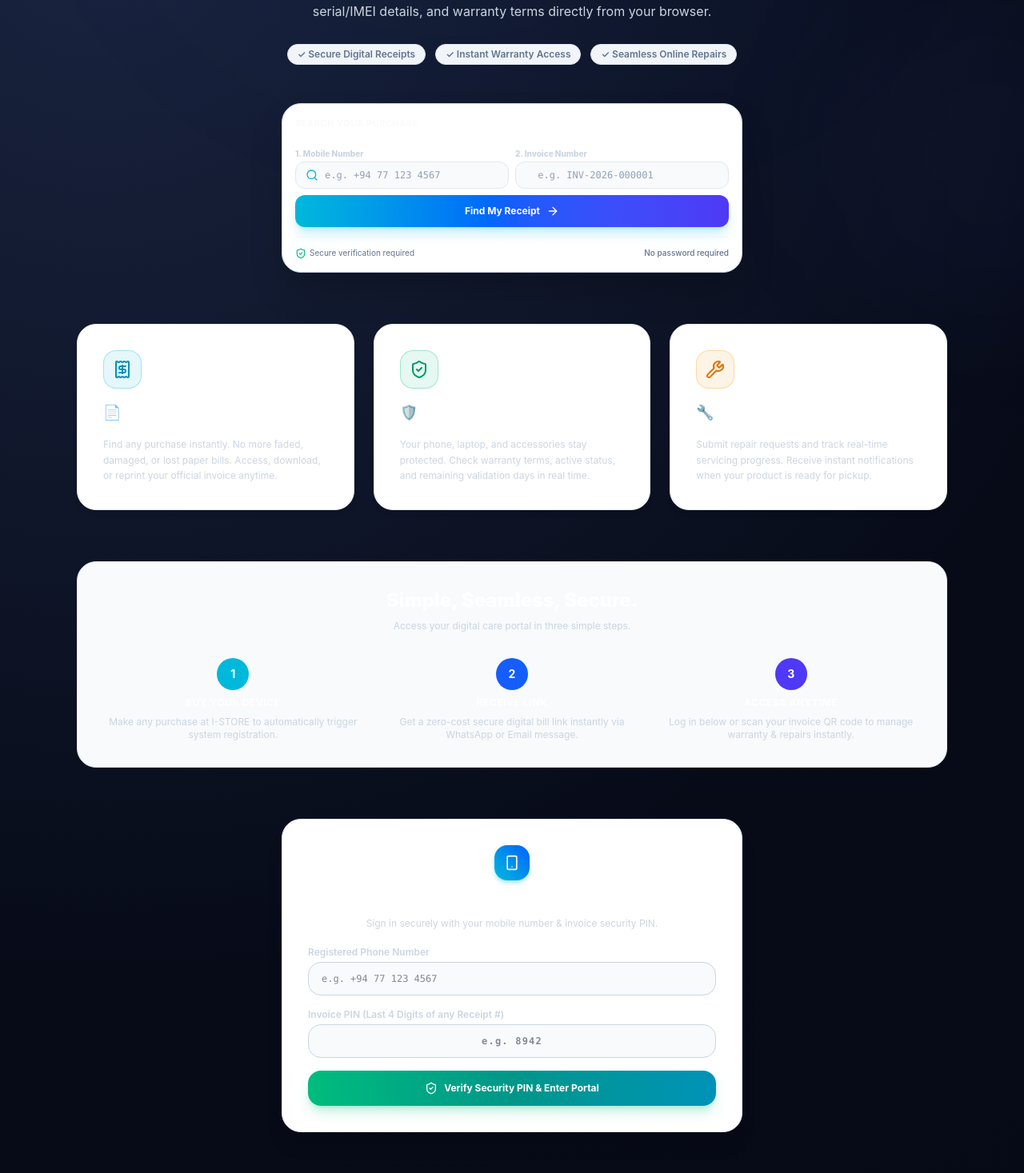
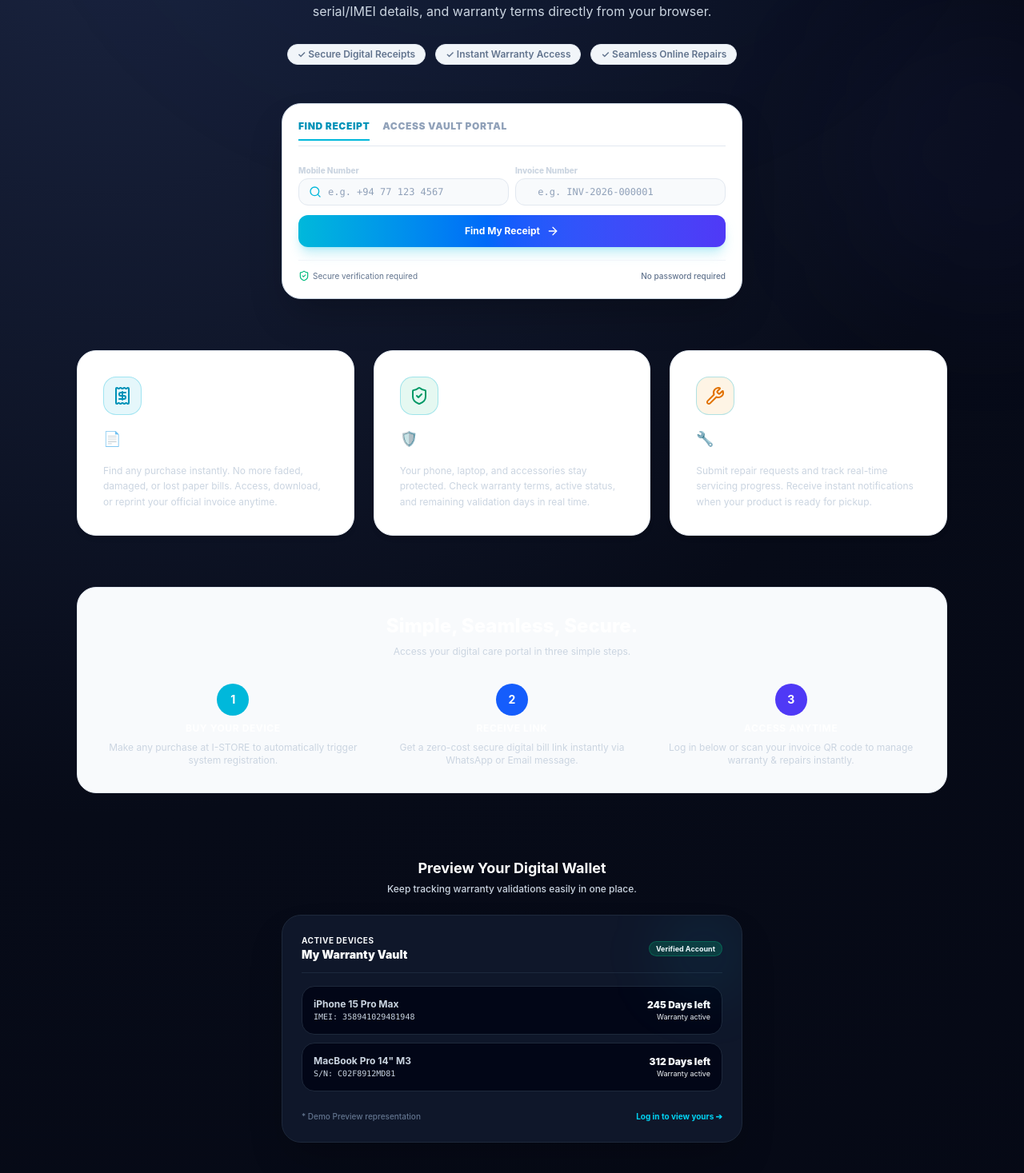
Before and after one commit to SahanPramuditha-Dev/I-Store-Customer-Portal, a React (Vite) app: page / in a window 1280 px wide. Shown: the part 383-1850 px from the top of the page at 80% size. Built offline with nearby package versions, Linux system fonts and the light colour scheme.

Commit message:
Design: Consolidate invoice search and portal login into a unified tabbed hero widget; remove duplicate login box

```diff
--- a/src/App.tsx
+++ b/src/App.tsx
@@ -75,6 +75,8 @@ function StoreLandingPage({ isDark, toggleTheme }: { isDark: boolean; toggleThem
   const [pinInput, setPinInput] = useState('');
   const [customerInvoices, setCustomerInvoices] = useState<any[]>([]);
   const [loginError, setLoginError] = useState('');
+  const [searchTab, setSearchTab] = useState<'search' | 'login'>('search');
+
 
   const handleVerifyCustomer = async () => {
     if (!phoneLogin.trim() || !pinInput.trim()) {
@@ -226,16 +228,40 @@ function StoreLandingPage({ isDark, toggleTheme }: { isDark: boolean; toggleThem
             <span className="bg-slate-100 dark:bg-slate-900 px-3 py-1 rounded-full border border-slate-200 dark:border-slate-800/80">✓ Seamless Online Repairs</span>
           </div>
 
-          {/* Secure Dual-Field Search Box */}
+          {/* Secure Tabbed Access Widget */}
           <div className="max-w-xl mx-auto pt-4 sm:pt-6">
-            <div className="bg-white dark:bg-slate-900 border border-slate-300 dark:border-slate-800 p-4 rounded-3xl shadow-2xl space-y-3 relative">
-              <div className="text-left pb-1">
-                <span className="text-[11px] font-bold text-slate-500 uppercase tracking-wider block">Search your purchase</span>
+            <div className="bg-white dark:bg-slate-900 border border-slate-300 dark:border-slate-800 p-5 rounded-3xl shadow-2xl space-y-4 relative">
+
+              {/* Tabs */}
+              <div className="flex border-b border-slate-200 dark:border-slate-800 pb-1.5 gap-4">
+                <button
+                  onClick={() => { setSearchTab('search'); setSearchError(''); setLoginError(''); }}
+                  className={`text-xs font-black uppercase tracking-wider pb-2 border-b-2 transition-all ${
+                    searchTab === 'search'
+                      ? 'border-cyan-500 text-cyan-600 dark:text-cyan-400'
+                      : 'border-transparent text-slate-400 hover:text-slate-600'
+                  }`}
+                >
+                  Find Receipt
+                </button>
+                <button
+                  onClick={() => { setSearchTab('login'); setSearchError(''); setLoginError(''); }}
+                  className={`text-xs font-black uppercase tracking-wider pb-2 border-b-2 transition-all ${
+                    searchTab === 'login'
+                      ? 'border-cyan-500 text-cyan-600 dark:text-cyan-400'
+                      : 'border-transparent text-slate-400 hover:text-slate-600'
+                  }`}
+                >
+                  Access Vault Portal
+                </button>
               </div>
-              <form onSubmit={handleSearch} className="space-y-2">
+
+              {searchTab === 'search' ? (
+                /* Tab 1: Find Single Receipt */
+                <form onSubmit={handleSearch} className="space-y-3">
                   <div className="grid grid-cols-1 sm:grid-cols-2 gap-2 text-left">
                     <div className="space-y-1">
-                    <label className="text-[10px] font-extrabold text-slate-600 dark:text-slate-400">1. Mobile Number</label>
+                      <label className="text-[10px] font-extrabold text-slate-600 dark:text-slate-400">Mobile Number</label>
                       <div className="flex items-center bg-slate-50 dark:bg-slate-950 border border-slate-200 dark:border-slate-800 rounded-xl px-3 py-2">
                         <Search className="w-4 h-4 text-cyan-500 shrink-0 mr-2" />
                         <input
@@ -248,7 +274,7 @@ function StoreLandingPage({ isDark, toggleTheme }: { isDark: boolean; toggleThem
                       </div>
                     </div>
                     <div className="space-y-1">
-                    <label className="text-[10px] font-extrabold text-slate-600 dark:text-slate-400">2. Invoice Number</label>
+                      <label className="text-[10px] font-extrabold text-slate-600 dark:text-slate-400">Invoice Number</label>
                       <div className="flex items-center bg-slate-50 dark:bg-slate-950 border border-slate-200 dark:border-slate-800 rounded-xl px-3 py-2">
                         <span className="text-xs text-slate-400 shrink-0 mr-2 font-mono">#</span>
                         <input
@@ -269,10 +295,88 @@ function StoreLandingPage({ isDark, toggleTheme }: { isDark: boolean; toggleThem
                     <span>{loading ? 'Searching...' : 'Find My Receipt'}</span>
                     <ArrowRight className="w-4 h-4" />
                   </button>
-              </form>
-
                   {searchError && (
                     <p className="text-xs text-rose-600 dark:text-rose-400 font-semibold mt-1 text-left">{searchError}</p>
+                  )}
+                </form>
+              ) : (
+                /* Tab 2: Access Customer Portal */
+                <div className="space-y-3">
+                  {!userLoggedIn ? (
+                    <div className="space-y-3 text-left">
+                      <div className="grid grid-cols-1 sm:grid-cols-2 gap-2">
+                        <div className="space-y-1">
+                          <label className="text-[10px] font-extrabold text-slate-600 dark:text-slate-400">Registered Phone</label>
+                          <input
+                            type="text"
+                            value={phoneLogin}
+                            onChange={(e) => setPhoneLogin(e.target.value)}
+                            placeholder="e.g. +94 77 123 4567"
+                            className="w-full bg-slate-50 dark:bg-slate-950 border border-slate-200 dark:border-slate-800 rounded-xl px-3 py-2 text-xs text-slate-900 dark:text-white focus:outline-none focus:border-cyan-500 font-mono"
+                          />
+                        </div>
+                        <div className="space-y-1">
+                          <label className="text-[10px] font-extrabold text-slate-600 dark:text-slate-400">Invoice PIN (Last 4 Digits)</label>
+                          <input
+                            type="text"
+                            maxLength={4}
+                            value={pinInput}
+                            onChange={(e) => setPinInput(e.target.value)}
+                            placeholder="e.g. 8942"
+                            className="w-full bg-slate-50 dark:bg-slate-950 border border-slate-200 dark:border-slate-800 rounded-xl px-3 py-2 text-xs text-slate-900 dark:text-white focus:outline-none focus:border-cyan-500 font-mono tracking-widest text-center font-bold"
+                          />
+                        </div>
+                      </div>
+                      <button
+                        onClick={handleVerifyCustomer}
+                        disabled={loading}
+                        className="w-full py-3 bg-gradient-to-r from-emerald-500 via-teal-600 to-cyan-600 text-white font-bold rounded-xl text-xs shadow-lg shadow-emerald-500/25 transition active:scale-95 flex items-center justify-center space-x-2"
+                      >
+                        <ShieldCheck className="w-4.5 h-4.5" />
+                        <span>{loading ? 'Verifying...' : 'Verify Security PIN & Enter Portal'}</span>
+                      </button>
+                      {loginError && (
+                        <p className="text-xs text-rose-600 dark:text-rose-400 font-semibold text-center mt-1">{loginError}</p>
+                      )}
+                    </div>
+                  ) : (
+                    /* Customer Verified Portal Dashboard */
+                    <div className="space-y-3 bg-slate-50 dark:bg-slate-950 p-4 rounded-2xl border border-slate-200 dark:border-slate-800 text-left">
+                      <div className="flex items-center justify-between">
+                        <div className="flex items-center space-x-2 text-emerald-600 dark:text-emerald-400 font-bold text-xs">
+                          <CheckCircle2 className="w-4 h-4" />
+                          <span>Customer Account Verified</span>
+                        </div>
+                        <button
+                          onClick={() => { setUserLoggedIn(false); setCustomerInvoices([]); }}
+                          className="text-[10px] text-slate-500 hover:underline font-bold"
+                        >
+                          Sign Out
+                        </button>
+                      </div>
+
+                      <div className="space-y-2 pt-2 border-t border-slate-200 dark:border-slate-800">
+                        <p className="text-[11px] font-bold text-slate-900 dark:text-white">Your Purchase History ({customerInvoices.length}):</p>
+                        <div className="space-y-1.5 max-h-40 overflow-y-auto">
+                          {customerInvoices.map((inv, idx) => (
+                            <div key={idx} className="flex items-center justify-between bg-white dark:bg-slate-900 p-2 rounded-xl border border-slate-200 dark:border-slate-800 text-xs">
+                              <div>
+                                <span className="font-mono font-bold text-cyan-600 dark:text-cyan-400">{inv.id}</span>
+                                <span className="text-[9px] text-slate-500 ml-2">{new Date(inv.created_at).toLocaleDateString()}</span>
+                              </div>
+                              <Link
+                                to={`/invoice/${inv.id}?token=${inv.token}`}
+                                className="px-2 py-0.5 bg-cyan-500/10 text-cyan-600 dark:text-cyan-400 rounded-lg text-[10px] font-bold hover:underline"
+                              >
+                                View ➔
+                              </Link>
+                            </div>
+                          ))}
+                        </div>
+                      </div>
+                    </div>
+                  )}
+                </div>
               )}
 
               <div className="border-t border-slate-100 dark:border-slate-800/80 pt-3 flex items-center justify-between text-[10px] text-slate-500">
@@ -299,7 +403,7 @@ function StoreLandingPage({ isDark, toggleTheme }: { isDark: boolean; toggleThem
           </div>
 
           <div className="bg-white dark:bg-slate-900 border border-slate-200 dark:border-slate-800 p-6 sm:p-8 rounded-3xl space-y-4 shadow-md hover:shadow-xl transition-all">
-            <div className="w-12 h-12 rounded-2xl bg-emerald-500/10 border border-emerald-500/30 flex items-center justify-center text-emerald-600 dark:text-emerald-400">
+            <div className="w-12 h-12 rounded-2xl bg-emerald-500/10 border border-cyan-500/30 flex items-center justify-center text-emerald-600 dark:text-emerald-400">
               <ShieldCheck className="w-6 h-6" />
             </div>
             <h3 className="font-bold text-lg text-slate-900 dark:text-white">🛡️ Warranty Vault</h3>
@@ -309,7 +413,7 @@ function StoreLandingPage({ isDark, toggleTheme }: { isDark: boolean; toggleThem
           </div>
 
           <div className="bg-white dark:bg-slate-900 border border-slate-200 dark:border-slate-800 p-6 sm:p-8 rounded-3xl space-y-4 shadow-md hover:shadow-xl transition-all">
-            <div className="w-12 h-12 rounded-2xl bg-amber-500/10 border border-amber-500/30 flex items-center justify-center text-amber-600 dark:text-amber-400">
+            <div className="w-12 h-12 rounded-2xl bg-amber-500/10 border border-cyan-500/30 flex items-center justify-center text-amber-600 dark:text-amber-400">
               <Wrench className="w-6 h-6" />
             </div>
             <h3 className="font-bold text-lg text-slate-900 dark:text-white">🔧 Easy Repairs</h3>
@@ -342,92 +446,6 @@ function StoreLandingPage({ isDark, toggleTheme }: { isDark: boolean; toggleThem
               <p className="text-xs text-slate-500 dark:text-slate-400">Log in below or scan your invoice QR code to manage warranty & repairs instantly.</p>
             </div>
           </div>
-        </div>
-
-        {/* Customer Self-Service Portal Login */}
-        <div id="customer-portal" className="bg-white dark:bg-slate-900 border border-slate-200 dark:border-slate-800 rounded-3xl p-6 sm:p-8 shadow-xl max-w-xl mx-auto space-y-5">
-          <div className="text-center space-y-1.5">
-            <div className="w-11 h-11 bg-gradient-to-tr from-cyan-500 to-blue-600 rounded-2xl flex items-center justify-center mx-auto text-white shadow-md shadow-cyan-500/30 mb-2">
-              <Smartphone className="w-5 h-5" />
-            </div>
-            <h2 className="text-xl sm:text-2xl font-bold text-slate-900 dark:text-white">Customer Self-Service Portal</h2>
-            <p className="text-xs text-slate-600 dark:text-slate-400">Sign in securely with your mobile number & invoice security PIN.</p>
-          </div>
-
-          {!userLoggedIn ? (
-            <div className="space-y-3 sm:space-y-4">
-              <div>
-                <label className="text-xs font-semibold text-slate-700 dark:text-slate-300 block mb-1">Registered Phone Number</label>
-                <input
-                  type="text"
-                  value={phoneLogin}
-                  onChange={(e) => setPhoneLogin(e.target.value)}
-                  placeholder="e.g. +94 77 123 4567"
-                  className="w-full bg-slate-50 dark:bg-slate-950 border border-slate-300 dark:border-slate-800 rounded-2xl px-4 py-3 text-xs text-slate-900 dark:text-white focus:outline-none focus:border-cyan-500 font-mono"
-                />
-              </div>
-
-              <div>
-                <label className="text-xs font-semibold text-slate-700 dark:text-slate-300 block mb-1">Invoice PIN (Last 4 Digits of any Receipt #)</label>
-                <input
-                  type="text"
-                  maxLength={4}
-                  value={pinInput}
-                  onChange={(e) => setPinInput(e.target.value)}
-                  placeholder="e.g. 8942"
-                  className="w-full bg-slate-50 dark:bg-slate-950 border border-slate-300 dark:border-slate-800 rounded-2xl px-4 py-3 text-xs text-slate-900 dark:text-white focus:outline-none focus:border-cyan-500 font-mono tracking-widest text-center font-bold"
-                />
-              </div>
-
-              {loginError && (
-                <p className="text-xs text-rose-600 dark:text-rose-400 font-semibold text-center">{loginError}</p>
-              )}
-
-              <button
-                onClick={handleVerifyCustomer}
-                disabled={loading}
-                className="w-full py-3 sm:py-3.5 bg-gradient-to-r from-emerald-500 via-teal-600 to-cyan-600 text-white font-bold rounded-2xl text-xs shadow-lg shadow-emerald-500/25 transition active:scale-95 flex items-center justify-center space-x-2"
-              >
-                <ShieldCheck className="w-4 h-4" />
-                <span>{loading ? 'Verifying...' : 'Verify Security PIN & Enter Portal'}</span>
-              </button>
-            </div>
-          ) : (
-            <div className="space-y-4 bg-slate-50 dark:bg-slate-950 p-5 rounded-2xl border border-slate-200 dark:border-slate-800">
-              <div className="flex items-center justify-between">
-                <div className="flex items-center space-x-2 text-emerald-600 dark:text-emerald-400 font-bold text-sm">
-                  <CheckCircle2 className="w-5 h-5" />
-                  <span>Customer Account Verified</span>
-                </div>
-                <button
-                  onClick={() => { setUserLoggedIn(false); setCustomerInvoices([]); }}
-                  className="text-xs text-slate-500 hover:underline"
-                >
-                  Sign Out
-                </button>
-              </div>
-
-              <div className="space-y-2 pt-2 border-t border-slate-200 dark:border-slate-800">
-                <p className="text-xs font-bold text-slate-900 dark:text-white">Your Purchase History ({customerInvoices.length}):</p>
-                <div className="space-y-2 max-h-48 overflow-y-auto">
-                  {customerInvoices.map((inv, idx) => (
-                    <div key={idx} className="flex items-center justify-between bg-white dark:bg-slate-900 p-2.5 rounded-xl border border-slate-200 dark:border-slate-800 text-xs">
-                      <div>
-                        <span className="font-mono font-bold text-cyan-600 dark:text-cyan-400">{inv.id}</span>
-                        <span className="text-[10px] text-slate-500 ml-2">{new Date(inv.created_at).toLocaleDateString()}</span>
-                      </div>
-                      <Link
-                        to={`/invoice/${inv.id}?token=${inv.token}`}
-                        className="px-2.5 py-1 bg-cyan-500/10 text-cyan-600 dark:text-cyan-400 rounded-lg font-bold hover:underline"
-                      >
-                        View Receipt ➔
-                      </Link>
-                    </div>
-                  ))}
-                </div>
-              </div>
-            </div>
-          )}
         </div>
 
         {/* Dashboard / Wallet Preview Section */}
```
Lines whose indentation alone changed are shown as unchanged.
